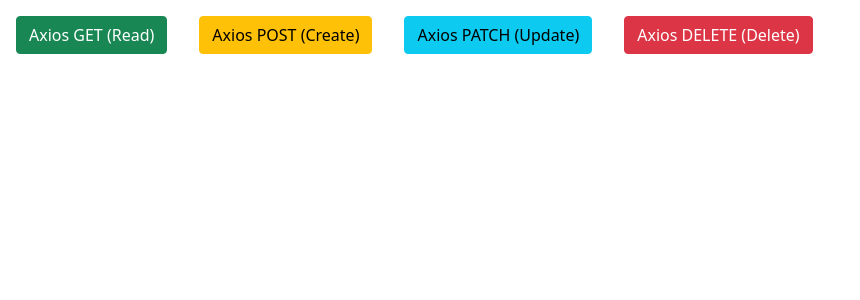
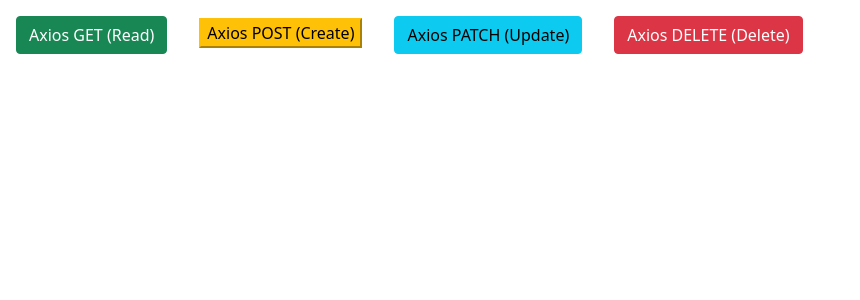
Before and after one commit to ylesueur-formation/cours-react, a React (Create React App) app: page / in a window 1280 px wide. Shown: the top 300 px of the page, without its empty margins (0-860 px from the left). Built offline with nearby package versions, Linux system fonts and the light colour scheme.

Commit message:
fix className

```diff
--- a/src/components/08-axios/AxiosAPI.jsx
+++ b/src/components/08-axios/AxiosAPI.jsx
@@ -7,6 +7,7 @@
         this.state = {
             utilisateur: null
         }
+        // this.onDeleteAxiosHandler = this.onDeleteAxiosHandler.bind(this);
     }
 
     onGetAxiosHandler = () => {
@@ -86,20 +87,20 @@
         return (
         <>
             {/* CRUD */}
-            <button onClick={this.onGetAxiosHandler} class="btn btn-success m-3">
+            <button onClick={this.onGetAxiosHandler} className="btn btn-success m-3">
                 Axios GET (Read)
             </button>
             { this.renderUtilisateur() }
 
-            <button onClick={this.onPostAxiosHandler} class="btn btn-warning m-3">
+            <button onClick={this.onPostAxiosHandler} className="1btn btn-warning m-3">
                 Axios POST (Create)
             </button>
 
-            <button onClick={this.onPatchAxiosHandler} class="btn btn-info m-3">
+            <button onClick={this.onPatchAxiosHandler} className="btn btn-info m-3">
                 Axios PATCH (Update)
             </button>
 
-            <button onClick={this.onDeleteAxiosHandler} class="btn btn-danger m-3">
+            <button onClick={this.onDeleteAxiosHandler} className="btn btn-danger m-3">
                 Axios DELETE (Delete)
             </button>
         </>
```
